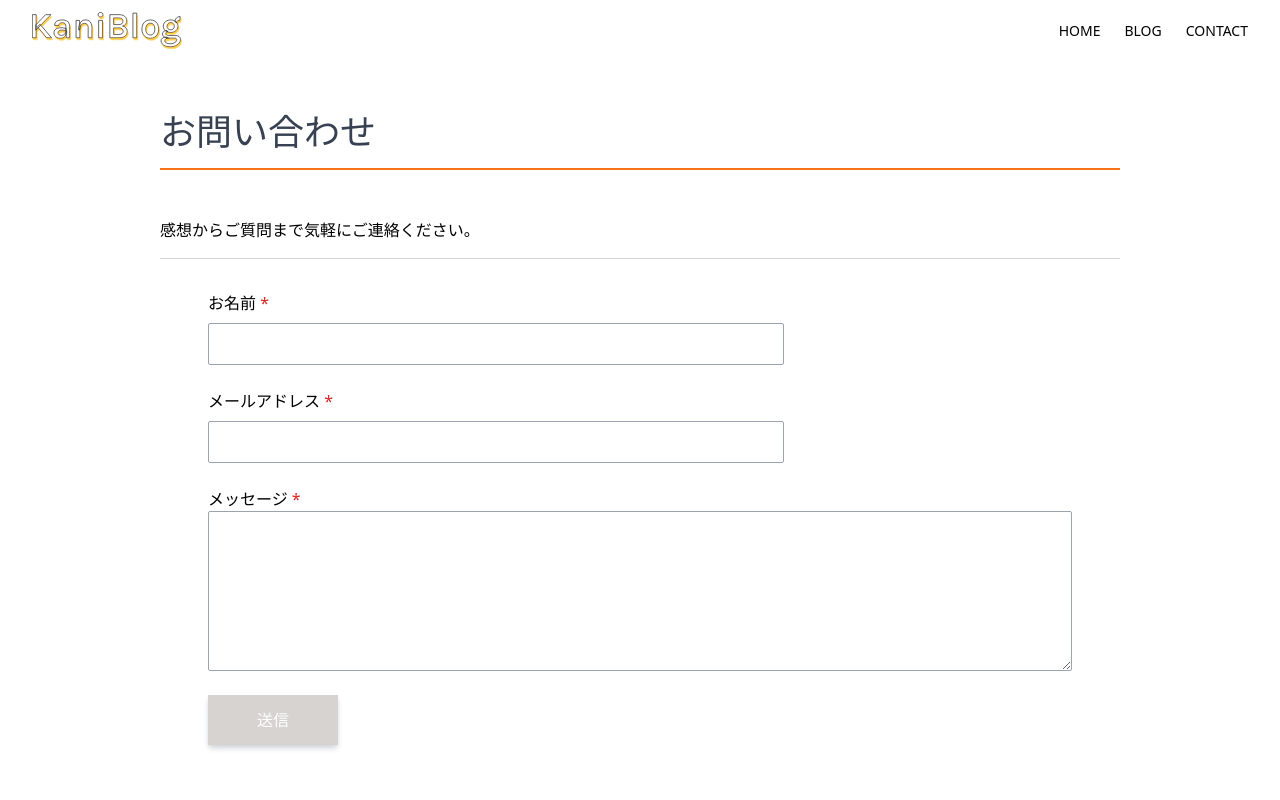
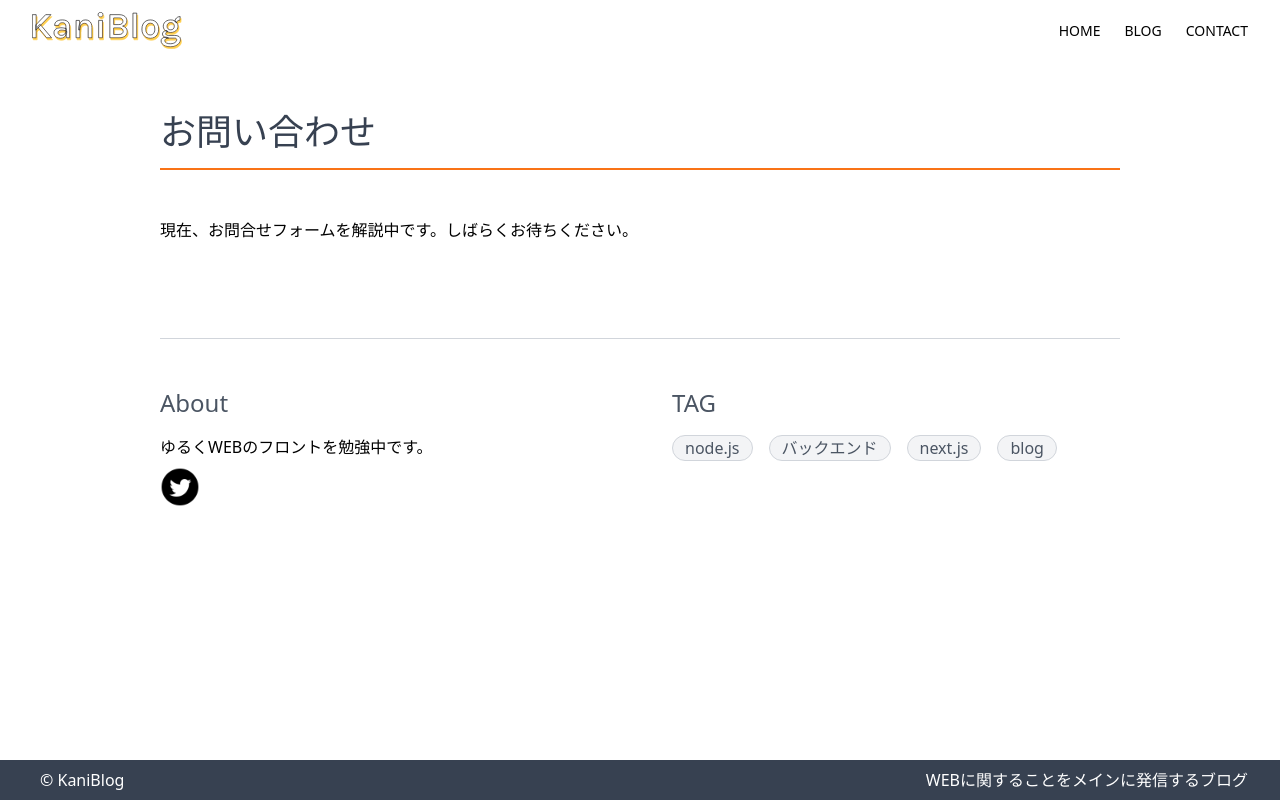
Before and after one commit to kanichann/kaniblog, a Next.js app: page /contact in a window 1280 px wide. Shown: the top 800 px of the page. Built offline with nearby package versions, Linux system fonts and the light colour scheme.

Commit message:
お問合せformうごかないため、閉鎖

```diff
--- a/pages/contact.js
+++ b/pages/contact.js
@@ -72,7 +72,8 @@ export default function Home(props) {
         </Head>
             <article>
         <h1 className="title-sec1">お問い合わせ</h1>
-        <p className="pb-4 mb-8 border-b border-solid border-gray-300">感想からご質問まで気軽にご連絡ください。</p>
+        <p>現在、お問合せフォームを解説中です。しばらくお待ちください。</p>
+        {/* <p className="pb-4 mb-8 border-b border-solid border-gray-300">感想からご質問まで気軽にご連絡ください。</p>
         <div className="px-12 md:px-0">
           <form onSubmit={sendMessage}>
               <div className="mb-6">
@@ -96,12 +97,10 @@ export default function Home(props) {
           {sending && (<div className="flex justify-center"><div className="animate-spin h-10 w-10 border-4 border-blue-500 rounded-full border-t-transparent"></div></div>)}
           {receiveResponse.message !== '' && receiveResponse.respnse &&<p className="mt-2 text-orange-500 text-lg">{receiveResponse.message}</p>   }
           {receiveResponse.message !== '' && !receiveResponse.respnse &&<p className="mt-2 text-red-600 text-lg">{receiveResponse.message}</p>   }
-                </div>
-
+                </div>       */}
                 <About tags={props.tags}/>
         </article>
       </Fragment>
-
     )
 }
 
```
